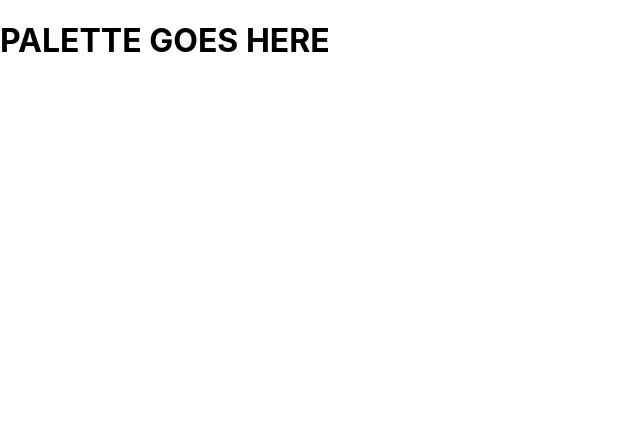
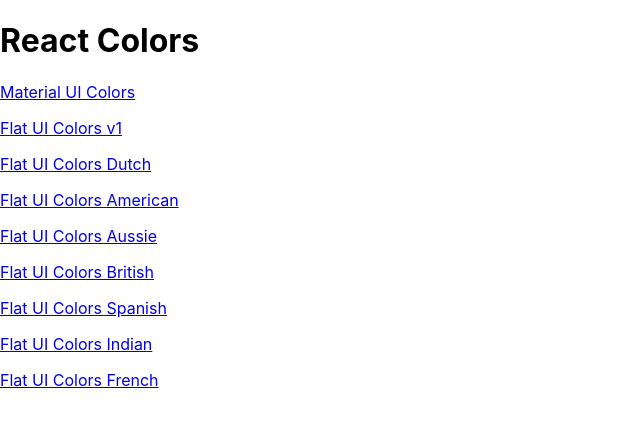
Before and after one commit to zsorosz/react-color-app, a React (Create React App) app: page / in a window 1280 px wide. Shown: the top 424 px of the page, without its empty margins (0-640 px from the left). Built offline with nearby package versions, Linux system fonts and the light colour scheme.

Commit message:
add PaletteList and Links

```diff
--- a/src/App.js
+++ b/src/App.js
@@ -1,6 +1,7 @@
 import React, { Component } from 'react';
 import { Router, Switch, Route } from 'react-router-dom';
 import Palette from './Palette';
+import PaletteList from './PaletteList';
 import seedColors from './seedColors';
 import { generatePalette } from './colorHelpers';
 
@@ -13,7 +14,7 @@
   render(){
     return (
       <Switch>
-        <Route exact path="/" render={() => <h1>PALETTE GOES HERE</h1>} />
+        <Route exact path="/" render={() => <PaletteList palettes={seedColors} />} />
         <Route exact path="/palette/:id" render={(routeProps) => <Palette palette={generatePalette(this.findPalette(routeProps.match.params.id))}/>} />
       </Switch>
       // <div>
--- a/src/Navbar.js
+++ b/src/Navbar.js
@@ -1,4 +1,5 @@
 import React, { Component } from 'react';
+import { Link } from 'react-router-dom';
 import Select from '@material-ui/core/Select';
 import MenuItem from '@material-ui/core/MenuItem';
 import Snackbar from '@material-ui/core/Snackbar';
@@ -28,7 +29,7 @@
         return(
             <header className="Navbar">
                 <div className="logo">
-                    <a href="#">ReactColorPicker</a>
+                    <Link to="/">ReactColorPicker</Link>
                 </div>
                 <div className="slider-container">
                     <span>Level: {level}</span>
--- /dev/null
+++ b/src/PaletteList.js
@@ -0,0 +1,20 @@
+import React, { Component } from 'react';
+import { Link } from 'react-router-dom';
+
+class PaletteList extends Component {
+    render(){
+        const { palettes } = this.props;
+        return(
+            <div>
+                <h1>React Colors</h1>
+                {palettes.map(palette => (
+                    <p>
+                        <Link to={`/palette/${palette.id}`}>{palette.paletteName}</Link>
+                    </p>
+                ))}
+            </div>
+        )
+    }
+}
+
+export default PaletteList;
```
